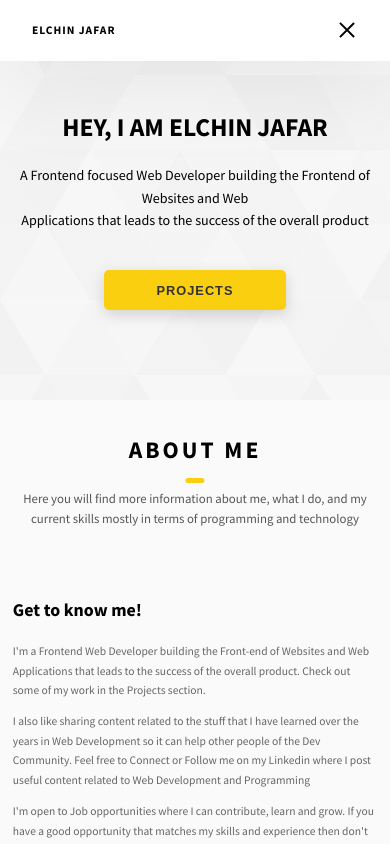
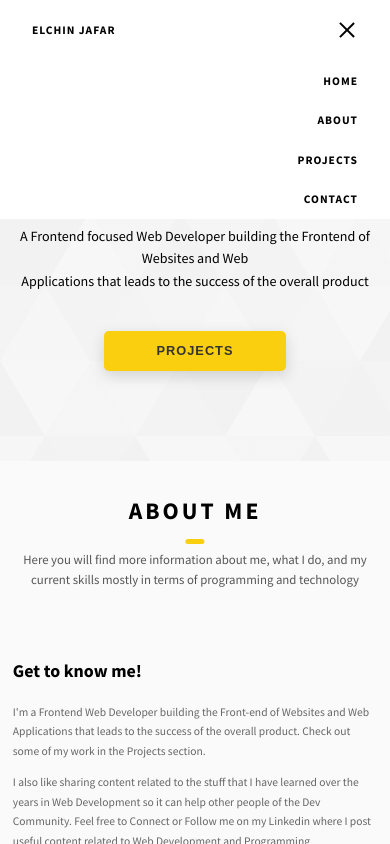
Before and after one commit to elchin-jafar/portfolio, a React (Vite) app: page / in a window 390 px wide. Both pictures are taken after a click on the element 346 px from the left and 30 px from the top of the page. Shown: the top 844 px of the page. Built offline with nearby package versions, Linux system fonts and the light colour scheme.

Commit message:
add contact form functionality & hamburger menu items

```diff
--- a/package.json
+++ b/package.json
@@ -9,11 +9,14 @@
     "preview": "vite preview"
   },
   "dependencies": {
+    "@emailjs/browser": "^3.10.0",
     "@emotion/react": "^11.10.6",
     "@emotion/styled": "^11.10.6",
     "@mui/icons-material": "^5.11.11",
     "@mui/material": "^5.11.11",
+    "antd": "^5.4.0",
     "clsx": "^1.2.1",
+    "emailjs": "^4.0.1",
     "hamburger-react": "^2.5.0",
     "react": "^18.2.0",
     "react-dom": "^18.2.0"
--- a/src/pages/Contact.jsx
+++ b/src/pages/Contact.jsx
@@ -1,27 +1,52 @@
+import { useRef } from "react";
 import Header from "../components/header/Header";
 import Button from "../components/button/Button";
+import emailjs from "@emailjs/browser";
+import { message } from "antd";
 import classes from "./Contact.module.css";
 
 function Contact() {
+  const form = useRef();
+  const [messageApi, contextHolder] = message.useMessage();
+
+  const sendEmail = (e) => {
+    e.preventDefault();
+
+    emailjs.sendForm('service_w5gtdzk', 'template_ep28gp2', form.current, 'zPR9eR7dAaFKp0_D7')
+      .then((result) => {
+          console.log(result.text);
+          console.log("message sent");
+          messageApi.open({
+            type: 'success',
+            content: 'Message Sent, Thanks!!'
+          });
+          e.target.reset();
+      }, (error) => {
+          console.log(error.text);
+      });
+  };
+
   return (
     <section id="contact" className={classes.contact}>
+      {contextHolder}
       <Header>contact</Header>
       <p className={classes["info-paragraph"]}>
         Feel free to Contact me by submitting the form below and I will get back
         to you as soon as possible
       </p>
       <div className={classes.form}>
-        <form action="">
+        <form ref={form} onSubmit={sendEmail}>
           <label htmlFor="name">Name</label>
-          <input type="text" id="name" placeholder="Enter Your Name" />
+          <input type="text" id="name" placeholder="Enter Your Name" name="from_name" />
           <label htmlFor="email">Email</label>
-          <input type="email" id="email" placeholder="Enter Your Email" />
+          <input type="email" id="email" placeholder="Enter Your Email" name="user_email" />
           <label htmlFor="message">Message</label>
           <textarea
             id="message"
             cols="30"
             rows="10"
             placeholder="Enter Your Message"
+            name="message"
           ></textarea>
           <Button mid>submit</Button>
         </form>
--- a/src/pages/Contact.module.css
+++ b/src/pages/Contact.module.css
@@ -93,6 +93,7 @@
   }
   .form form {
     padding: 3rem;
+    width: 80vw;
   }
   .form form input,
   .form form textarea {
@@ -107,6 +108,7 @@
     background-color: #f0f0f0;
     border-radius: 3px;
     font-weight: 600;
+    font-size: 1.7rem;
 }
 .form form textarea {
     height: 5rem;
--- a/src/pages/Navbar.jsx
+++ b/src/pages/Navbar.jsx
@@ -1,15 +1,25 @@
-import React from "react";
+import React, { useState } from "react";
 import classes from "./Navbar.module.css";
 import { Sling as Hamburger } from 'hamburger-react'
 
 function Navbar() {
+  const [isMenuOpen, setIsMenuOpen] = useState(false);
+
+  function openMenu() {
+    setIsMenuOpen(true);
+  }
+
+  function closeMenu() {
+    setIsMenuOpen(false);
+  }
+
   return (
     <>
       <div className={classes.container}>
         <a href="#main" className={classes.logo}>
           Elchin Jafar
         </a>
-        <div className={classes.hamburger}>
+        <div className={classes.hamburger} onClick={() => setIsMenuOpen(prevState => !prevState)}>
           <Hamburger direction="left" size={20} />
         </div>
         <div className={classes.navlinks}>
@@ -18,6 +28,16 @@ function Navbar() {
           <a href="#projects">Projects</a>
           <a href="#contact">Contact</a>
         </div>
+        { isMenuOpen && <div className={classes.responsiveMenuContainer}>
+          <div className={classes.responsiveMenu} onClick={(e) => {
+              if(e.target.tagName === "A") setIsMenuOpen(false)
+          }}>
+            <a href="#main">Home</a>
+            <a href="#about">About</a>
+            <a href="#projects">Projects</a>
+            <a href="#contact">Contact</a>
+          </div>
+        </div>}
       </div>
     </>
   );
--- a/src/pages/Navbar.module.css
+++ b/src/pages/Navbar.module.css
@@ -48,6 +48,30 @@
 }
 
 @media only screen and (max-width: 395px) {
+    .container {
+        position: relative;
+    }
+    .responsiveMenuContainer {
+        position: absolute;
+        top: 100%;
+        right: 0;
+        background-color: #fff;
+        width: 100%;
+    }
+    .responsiveMenu {
+        display: flex;
+        flex-direction: column;
+        align-items: flex-end;
+        /* width: 100%; */
+        padding-right: 7rem;
+    }
+
+    .responsiveMenu a {
+        text-decoration: none;
+        color: initial;
+        padding: 2rem 0;
+    }
+
     .navlinks {
         display: none;
     }
```
Also changed, not shown: 1 other file (tests, documents, lock files or other folders).
